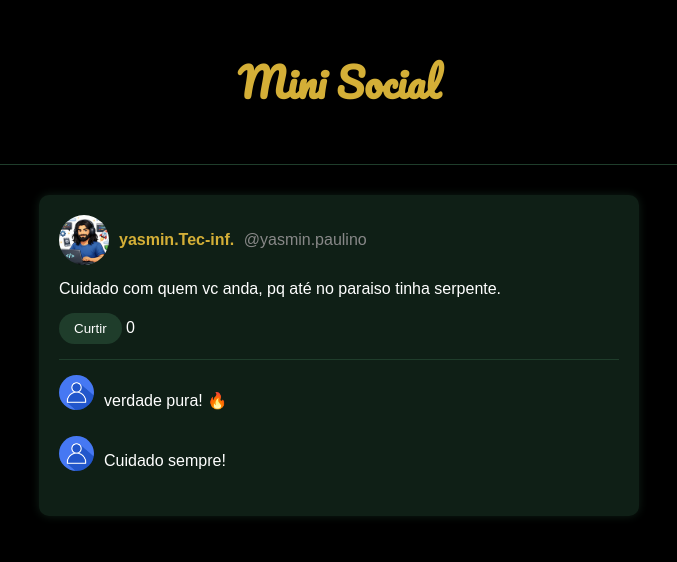
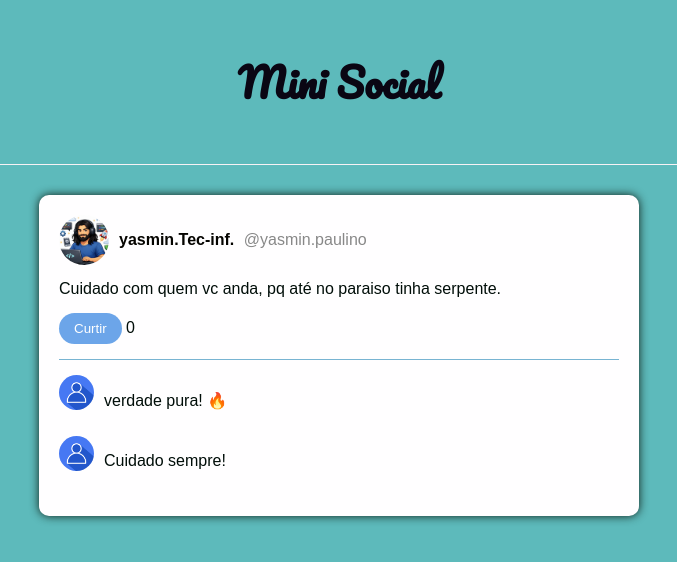
Before and after one commit to yasminsouzax/mini-social-yasmin.paulino, a plain HTML site: page index.html in a window 1280 px wide. Shown: the whole page, without its empty margins (301-978 px from the left). Drawn offline with Linux system fonts and the light colour scheme.

Commit message:
alteração do css

```diff
--- a/css/style.css
+++ b/css/style.css
@@ -1,19 +1,19 @@
 body {
   margin: 0;
   font-family: Arial, sans-serif;
-  background-color: #000;
-  color: #fff;
+  background-color: #37aaacce;
+  color: #010e09;
 }
 
 header {
   text-align: center;
   padding: 20px;
-  border-bottom: 1px solid #1f3d2b;
+  border-bottom: 1px solid #f7f2f5;
 }
 
 .logo {
   font-family: 'Pacifico', cursive;
-  color: #d4af37;
+  color: #0a0613;
   font-size: 40px;
 }
 
@@ -23,7 +23,7 @@ header {
 }
 
 .post {
-  background-color: #0f1f16;
+  background-color: #fffeff;
   padding: 20px;
   border-radius: 10px;
   box-shadow: 0 0 10px #0f1f16;
@@ -49,7 +49,7 @@ header {
 
 .name {
   font-weight: bold;
-  color: #d4af37;
+  color: #050400;
 }
 
 .username {
@@ -66,7 +66,7 @@ header {
 }
 
 button {
-  background-color: #1f3d2b;
+  background-color: #2a7edfb0;
   color: #fff;
   border: none;
   padding: 8px 15px;
@@ -75,11 +75,11 @@ button {
 }
 
 button:hover {
-  background-color: #2e5c40;
+  background-color: #65abeca1;
 }
 
 .comments {
-  border-top: 1px solid #1f3d2b;
+  border-top: 1px solid #2387b69c;
   padding-top: 15px;
 }
 
```
